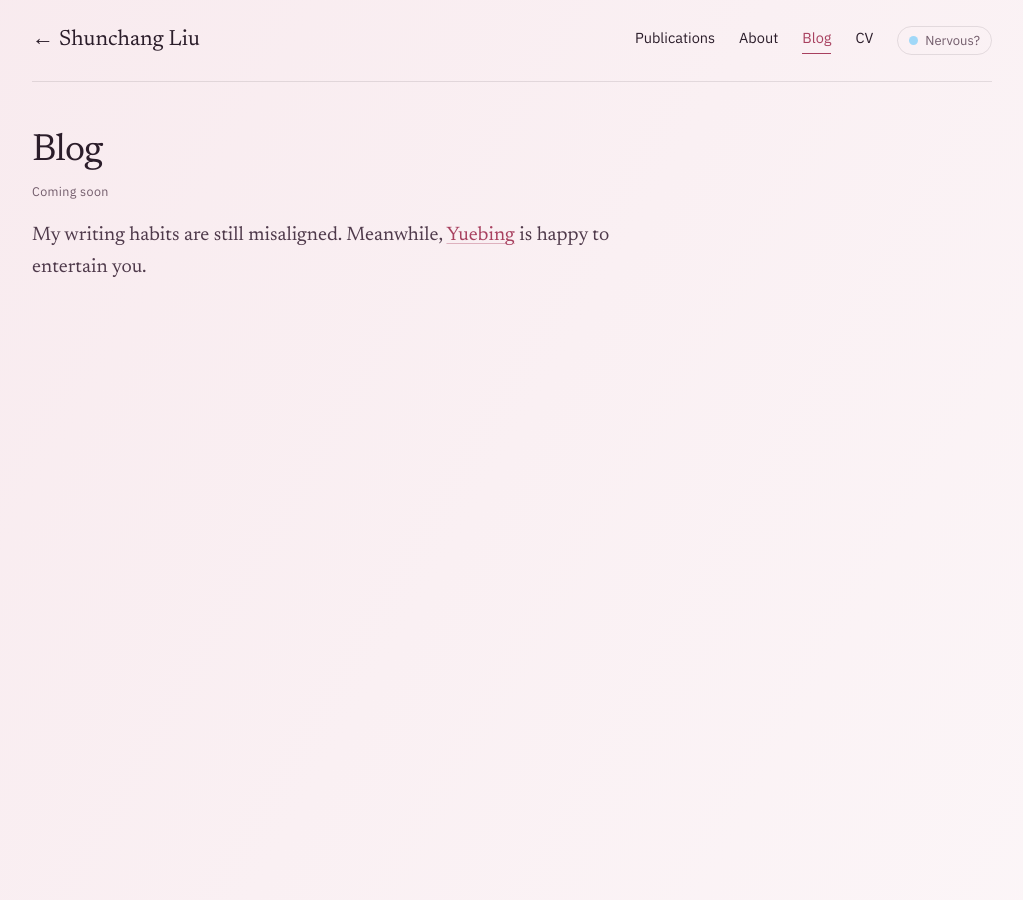
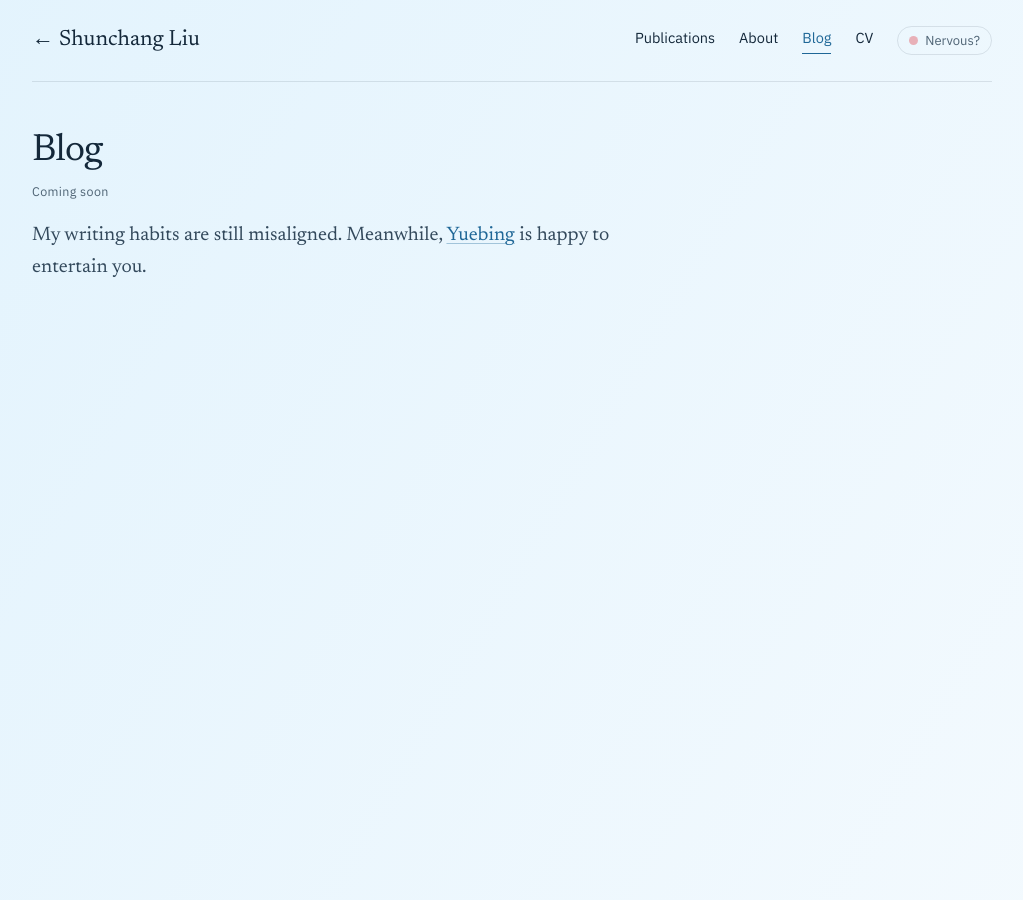
Before and after one commit to shunchang-liu/shunchang-liu.github.io, a Jekyll site: the page built from showcase.html, in a window 1280 px wide. Shown: the whole page, without its empty margins (128-1151 px from the left). Built offline with Jekyll 4.4.1, drawn with Linux system fonts in a browser that asks for light colours.

Commit message:
Blue by default; Nervous? on blue, A little. on pink
Co-Authored-By: Claude Opus 5.5 <noreply@anthropic.com>

```diff
--- a/_includes/home/theme_toggle.html
+++ b/_includes/home/theme_toggle.html
@@ -1,5 +1,5 @@
-<button type="button" class="theme-toggle {{ include.class }}" data-theme-toggle aria-label="Switch between pink and blue colors">
+<button type="button" class="theme-toggle {{ include.class }}" data-theme-toggle aria-label="Switch between blue and pink colors">
     <span class="theme-swatch" aria-hidden="true"></span>
-    <span class="when-pink">Nervous?</span>
-    <span class="when-blue">A little.</span>
+    <span class="when-blue">Nervous?</span>
+    <span class="when-pink">A little.</span>
 </button>
--- a/_layouts/minimal.html
+++ b/_layouts/minimal.html
@@ -6,10 +6,10 @@
     <title>{% if page.title %}{{ page.title }} · {% endif %}{{ site.data.profile.primary_name }}</title>
     <meta name="description" content="{{ site.data.profile.headline | strip_html | strip }}">
     <script>
-    // Apply the saved color mode before first paint; pink is the default.
+    // Apply the saved color mode before first paint; blue is the default.
     document.documentElement.classList.add("js");
     try {
-        if (localStorage.getItem("theme") === "blue") document.documentElement.setAttribute("data-theme", "blue");
+        if (localStorage.getItem("theme") === "pink") document.documentElement.setAttribute("data-theme", "pink");
     } catch (e) {}
     </script>
     <link rel="preconnect" href="https://fonts.googleapis.com">
--- a/assets/css/site.css
+++ b/assets/css/site.css
@@ -1,10 +1,36 @@
-/* Homepage theme with two color modes: pink (default) and blue ([data-theme="blue"]).
+/* Homepage theme with two color modes: blue (default) and pink ([data-theme="pink"]).
    Hues come from a reference poster (pink #f3d9e1 / rose #e8b0b8, sky #a0d8f8 /
    blue #2878a8); page backgrounds are those hues mixed with 65 to 90% white. Text
    accents are slightly deeper so small text stays readable (>= 4.5:1).
    --swatch is the other mode's color, shown on the toggle. */
 
 :root {
+    --bg: #eff8fe;
+    --page-left: #eff8fe;
+    --page-right: #f6fbfe;
+    --desk: linear-gradient(120deg, #e2f3fd, #f4fafe);
+    --surface: #e8f6fd;
+    --ink: #14283a;
+    --ink-2: #33495c;
+    --muted: #4f6475;
+    --accent: #1f6797;
+    --accent-2: #1d6a8c;
+    --accent-2-soft: rgba(40, 120, 168, 0.08);
+    --link-rule: rgba(31, 103, 151, 0.35);
+    --rule: rgba(20, 40, 58, 0.11);
+    --rule-strong: rgba(20, 40, 58, 0.36);
+    --map-empty: #dff2fd;
+    --map-low: #a0d8f8;
+    --map-high: #2878a8;
+    --spine: rgba(20, 40, 58, 0.05);
+    --swatch: #e8b0b8;
+    --serif: "Newsreader", Georgia, "Times New Roman", serif;
+    --sans: "IBM Plex Sans", system-ui, -apple-system, "Segoe UI", sans-serif;
+    --profile-width: 560px;
+    color-scheme: light;
+}
+
+:root[data-theme="pink"] {
     --bg: #fbf2f5;
     --page-left: #fbf2f5;
     --page-right: #fdf8fa;
@@ -24,32 +50,6 @@
     --map-high: #b03a62;
     --spine: rgba(43, 29, 42, 0.05);
     --swatch: #a0d8f8;
-    --serif: "Newsreader", Georgia, "Times New Roman", serif;
-    --sans: "IBM Plex Sans", system-ui, -apple-system, "Segoe UI", sans-serif;
-    --profile-width: 560px;
-    color-scheme: light;
-}
-
-:root[data-theme="blue"] {
-    --bg: #eff8fe;
-    --page-left: #eff8fe;
-    --page-right: #f6fbfe;
-    --desk: linear-gradient(120deg, #e2f3fd, #f4fafe);
-    --surface: #e8f6fd;
-    --ink: #14283a;
-    --ink-2: #33495c;
-    --muted: #4f6475;
-    --accent: #1f6797;
-    --accent-2: #1d6a8c;
-    --accent-2-soft: rgba(40, 120, 168, 0.08);
-    --link-rule: rgba(31, 103, 151, 0.35);
-    --rule: rgba(20, 40, 58, 0.11);
-    --rule-strong: rgba(20, 40, 58, 0.36);
-    --map-empty: #dff2fd;
-    --map-low: #a0d8f8;
-    --map-high: #2878a8;
-    --spine: rgba(20, 40, 58, 0.05);
-    --swatch: #e8b0b8;
 }
 
 *, *::before, *::after { box-sizing: border-box; }
@@ -355,8 +355,8 @@ html:not(.js) .panel-bar { display: none; }
     border-radius: 50%;
     background: var(--swatch);
 }
-.theme-toggle .when-blue, [data-theme="blue"] .theme-toggle .when-pink { display: none; }
-[data-theme="blue"] .theme-toggle .when-blue { display: inline; }
+.theme-toggle .when-pink, [data-theme="pink"] .theme-toggle .when-blue { display: none; }
+[data-theme="pink"] .theme-toggle .when-pink { display: inline; }
 
 .news { margin-top: 28px; }
 .section-title {
--- a/assets/js/site.js
+++ b/assets/js/site.js
@@ -4,8 +4,8 @@
     // ---- Theme ------------------------------------------------------------
     document.querySelectorAll("[data-theme-toggle]").forEach(button => {
         button.addEventListener("click", () => {
-            const next = root.getAttribute("data-theme") === "blue" ? "pink" : "blue";
-            if (next === "blue") root.setAttribute("data-theme", "blue");
+            const next = root.getAttribute("data-theme") === "pink" ? "blue" : "pink";
+            if (next === "pink") root.setAttribute("data-theme", "pink");
             else root.removeAttribute("data-theme");
             try { localStorage.setItem("theme", next); } catch (e) {}
             document.dispatchEvent(new Event("themechange"));
```
